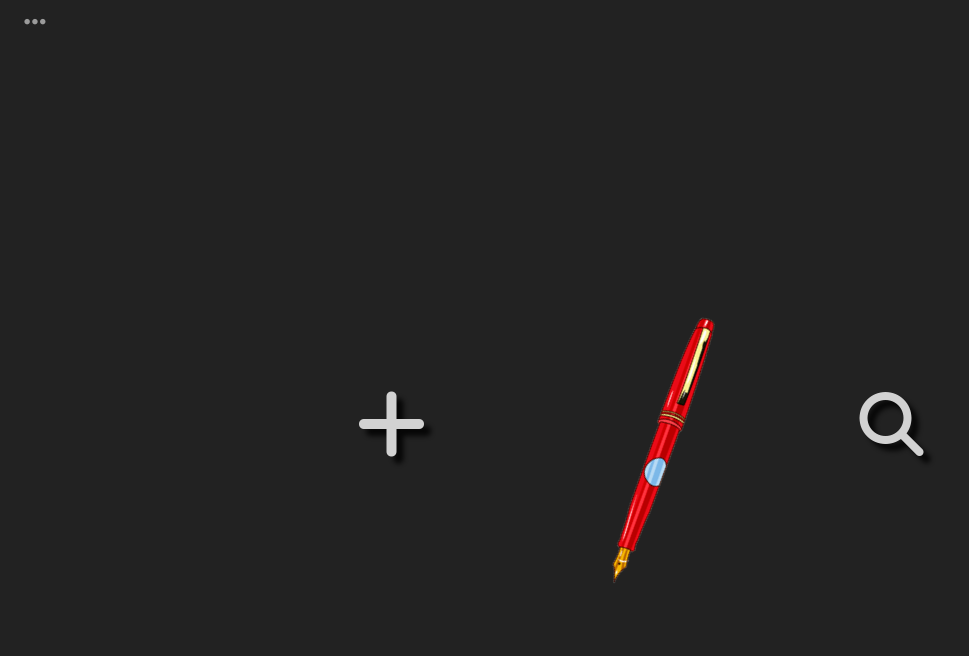
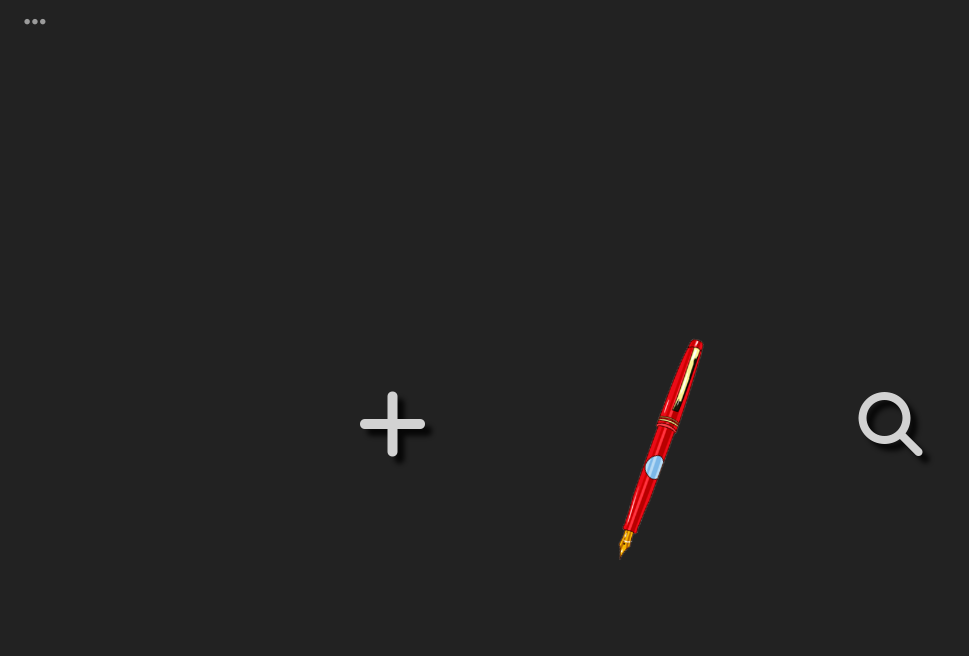
Before and after one commit to markyscorrea/ntidd, a plain HTML site: page index.html in a window 1280 px wide. Shown: the whole page, without its empty margins (0-969 px from the left). Drawn offline with nearby package versions, Linux system fonts and the light colour scheme.

Commit message:
responsiveness adjustment 2

```diff
--- a/index.html
+++ b/index.html
@@ -47,11 +47,11 @@
             <!-- Centro-->
             <div class="div-conteudo text-light">
                 <div>
-                    <a class="display-3 link1 p-2 btn-notepad" href="pastas.html">
+                    <a class="display-3 link1 m-5 p-2 btn-notepad" href="pastas.html">
                         <i class="fa-solid fa-plus fa-lg"></i>
                     </a>
-                    <img id="caneta-img" class="imgGiro1 m-5" src="img/lapis.png">
-                    <a class="display-3 link2 p-2 btn-notepad" href="pesquisa.html">
+                    <img id="caneta-img" class="imgGiro1 m-4" src="img/lapis.png" width="250px">
+                    <a class="display-3 link2 m-5 p-2 btn-notepad" href="pesquisa.html">
                         <i class="fa-solid fa-magnifying-glass fa-md"></i>
                     </a>
                 </div>
```
Also changed, not shown: pastas.html (+1 -1 lines).
